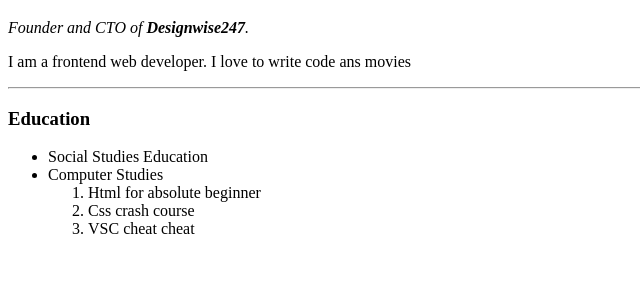
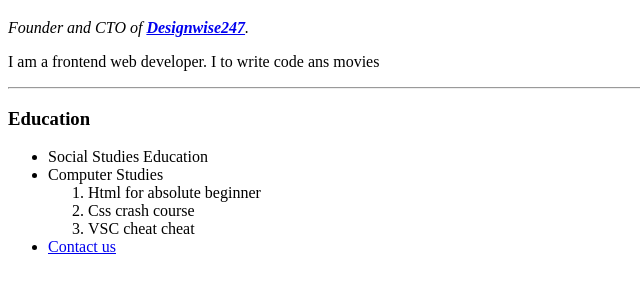
Before and after one commit to Semiteagain/Html---Personal-Site, a plain HTML site: page index.html in a window 1280 px wide. Shown: the part 61-354 px from the top of the page, without its empty margins (0-640 px from the left). Drawn offline with Linux system fonts and the light colour scheme.

Commit message:
adding link page

```diff
--- a/index.html
+++ b/index.html
@@ -8,8 +8,8 @@
   </head>
   <body>
     <h1>Mukaila Semiu</h1>
-    <p><em>Founder and CTO of <strong>Designwise247</strong>.</em></p>
-    <p>I am a frontend web developer. I love to write code ans movies</p>
+    <p><em>Founder and CTO of <strong><a href="designwise247.com">Designwise247</a></strong>.</em></p>
+    <p>I am a frontend web developer. I  to write code ans movies</p>
     <hr>
     <h3>Education</h3>
     <ul>
@@ -21,6 +21,7 @@
           <li>VSC cheat cheat</li>
         </ol>
       </li>
+      <li><a href="contact.html">Contact us</a></li>
     </ul>
   </body>
 </html>
```
Also changed, not shown: contact.html (added, +13 -0 lines).
